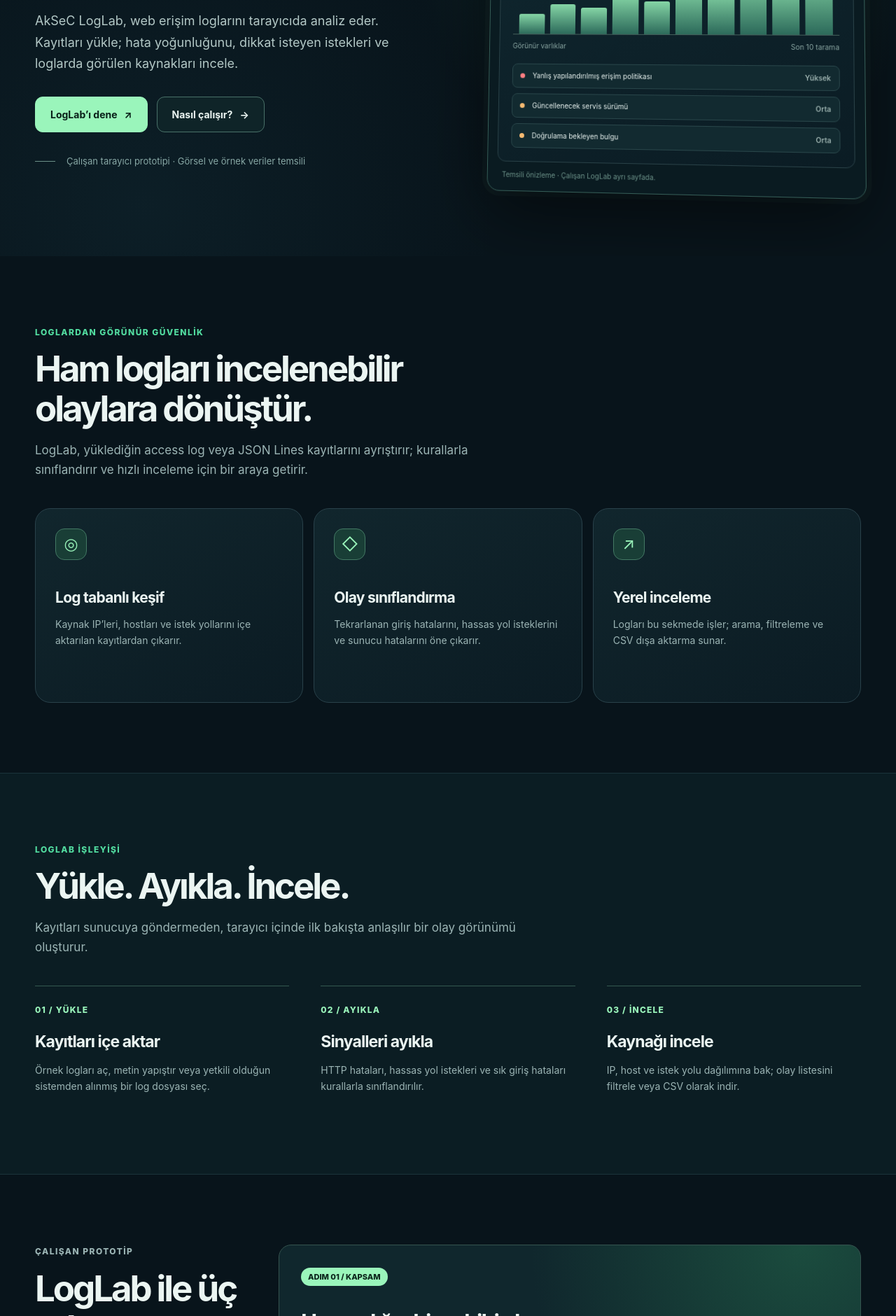
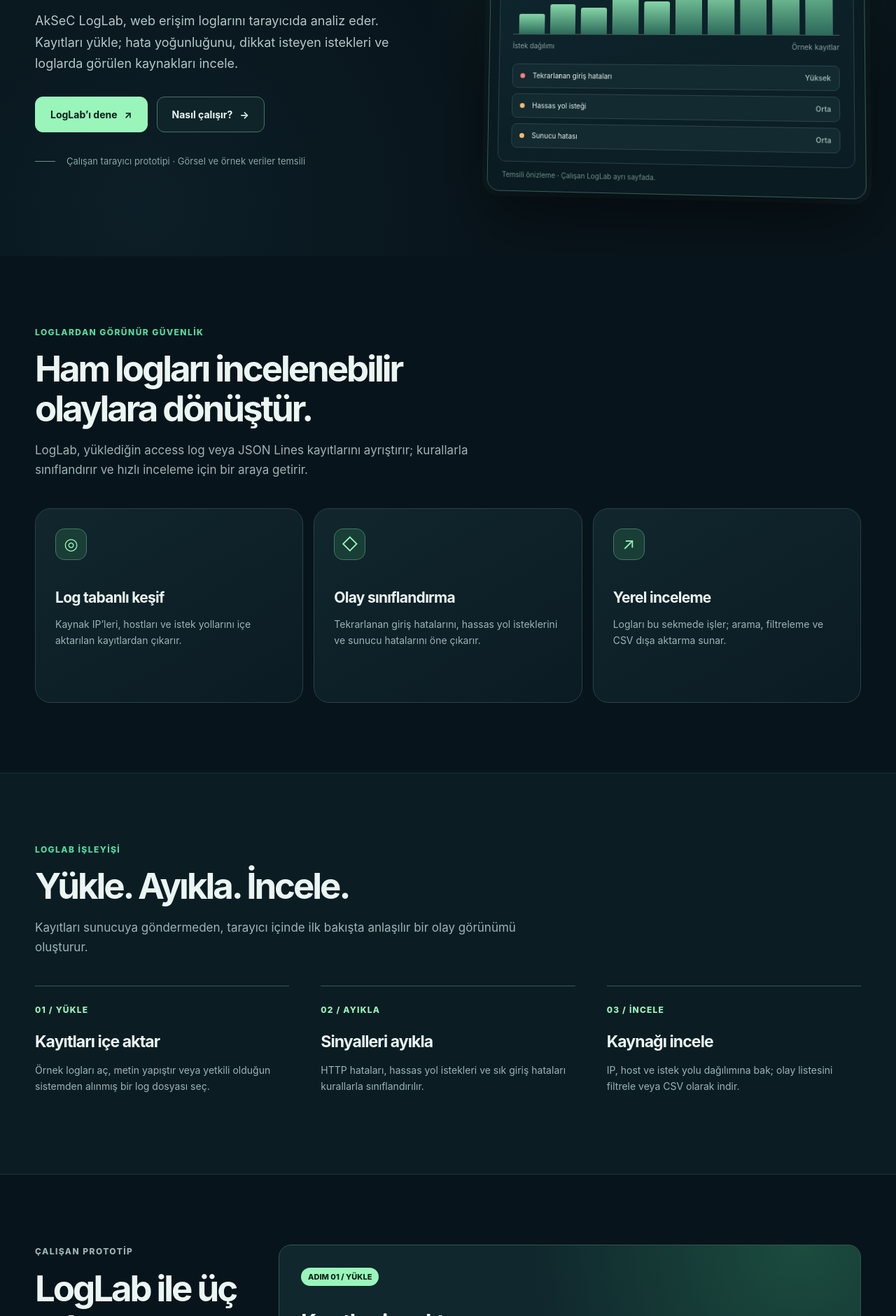
Before and after one commit to LyKeS0/AkSeC, a plain HTML site: page index.html in a window 1280 px wide. Shown: the part 440-2320 px from the top of the page at 70% size. Drawn offline with Linux system fonts and the light colour scheme.

Commit message:
Align homepage with LogLab demo

```diff
--- a/index.html
+++ b/index.html
@@ -28,11 +28,11 @@
   <main id="icerik">
     <section class="hero" id="ust"><div class="shell hero-grid">
       <div><div class="eyebrow"><span class="dot"></span>Çalışan log analizi prototipi</div><h1>Görmediğin riski <em>yönetemezsin.</em></h1><p class="hero-copy">AkSeC LogLab, web erişim loglarını tarayıcıda analiz eder. Kayıtları yükle; hata yoğunluğunu, dikkat isteyen istekleri ve loglarda görülen kaynakları incele.</p><div class="hero-actions"><a class="btn btn-primary" href="./app.html">LogLab’ı dene <span aria-hidden="true">↗</span></a><a class="btn btn-outline" href="#cozum">Nasıl çalışır? <span aria-hidden="true">→</span></a></div><div class="hero-note"><span class="line"></span><span>Çalışan tarayıcı prototipi · Görsel ve örnek veriler temsili</span></div></div>
-      <div class="screen" role="img" aria-label="AkSeC için temsili güvenlik görünürlüğü paneli"><div class="screen-top"><span class="window-dots"><i></i><i></i><i></i></span><span>aksec / genel görünüm</span><span>◉</span></div><div class="screen-body"><div class="screen-heading"><strong>Güvenlik görünümü</strong><span class="demo-tag">Örnek veri</span></div><div class="mini-stats"><div class="mini-stat"><small>İzlenen varlık</small><b>24</b></div><div class="mini-stat"><small>İncelenecek bulgu</small><b>07</b></div><div class="mini-stat"><small>Kapatılan aksiyon</small><b>18</b></div></div><div class="graph" aria-hidden="true"><span></span><span></span><span></span><span></span><span></span><span></span><span></span><span></span><span></span><span></span></div><div class="graph-caption"><span>Görünür varlıklar</span><span>Son 10 tarama</span></div><div class="risk-list"><div class="risk-row"><span class="risk-dot"></span><span>Yanlış yapılandırılmış erişim politikası</span><strong>Yüksek</strong></div><div class="risk-row"><span class="risk-dot"></span><span>Güncellenecek servis sürümü</span><strong>Orta</strong></div><div class="risk-row"><span class="risk-dot"></span><span>Doğrulama bekleyen bulgu</span><strong>Orta</strong></div></div></div><div class="screen-foot">Temsili önizleme · Çalışan LogLab ayrı sayfada.</div></div>
+      <div class="screen" role="img" aria-label="AkSeC için temsili güvenlik görünürlüğü paneli"><div class="screen-top"><span class="window-dots"><i></i><i></i><i></i></span><span>aksec / genel görünüm</span><span>◉</span></div><div class="screen-body"><div class="screen-heading"><strong>LogLab / örnek analiz</strong><span class="demo-tag">Örnek veri</span></div><div class="mini-stats"><div class="mini-stat"><small>Toplam olay</small><b>14</b></div><div class="mini-stat"><small>Dikkat isteyen</small><b>09</b></div><div class="mini-stat"><small>Kaynak IP</small><b>05</b></div></div><div class="graph" aria-hidden="true"><span></span><span></span><span></span><span></span><span></span><span></span><span></span><span></span><span></span><span></span></div><div class="graph-caption"><span>İstek dağılımı</span><span>Örnek kayıtlar</span></div><div class="risk-list"><div class="risk-row"><span class="risk-dot"></span><span>Tekrarlanan giriş hataları</span><strong>Yüksek</strong></div><div class="risk-row"><span class="risk-dot"></span><span>Hassas yol isteği</span><strong>Orta</strong></div><div class="risk-row"><span class="risk-dot"></span><span>Sunucu hatası</span><strong>Orta</strong></div></div></div><div class="screen-foot">Temsili önizleme · Çalışan LogLab ayrı sayfada.</div></div>
     </div></section>
     <section class="section" id="cozum"><div class="shell"><div class="section-head"><p class="kicker">Loglardan görünür güvenlik</p><h2>Ham logları incelenebilir olaylara dönüştür.</h2><p class="section-lead">LogLab, yüklediğin access log veya JSON Lines kayıtlarını ayrıştırır; kurallarla sınıflandırır ve hızlı inceleme için bir araya getirir.</p></div><div class="feature-grid"><article class="feature"><div class="icon" aria-hidden="true">◎</div><h3>Log tabanlı keşif</h3><p>Kaynak IP’leri, hostları ve istek yollarını içe aktarılan kayıtlardan çıkarır.</p></article><article class="feature"><div class="icon" aria-hidden="true">◇</div><h3>Olay sınıflandırma</h3><p>Tekrarlanan giriş hatalarını, hassas yol isteklerini ve sunucu hatalarını öne çıkarır.</p></article><article class="feature"><div class="icon" aria-hidden="true">↗</div><h3>Yerel inceleme</h3><p>Logları bu sekmede işler; arama, filtreleme ve CSV dışa aktarma sunar.</p></article></div></div></section>
     <section class="section flow" id="isleyis"><div class="shell"><div class="section-head"><p class="kicker">LogLab işleyişi</p><h2>Yükle. Ayıkla. İncele.</h2><p class="section-lead">Kayıtları sunucuya göndermeden, tarayıcı içinde ilk bakışta anlaşılır bir olay görünümü oluşturur.</p></div><div class="flow-grid"><div class="step"><span class="step-num">01 / YÜKLE</span><h3>Kayıtları içe aktar</h3><p>Örnek logları aç, metin yapıştır veya yetkili olduğun sistemden alınmış bir log dosyası seç.</p></div><div class="step"><span class="step-num">02 / AYIKLA</span><h3>Sinyalleri ayıkla</h3><p>HTTP hataları, hassas yol istekleri ve sık giriş hataları kurallarla sınıflandırılır.</p></div><div class="step"><span class="step-num">03 / İNCELE</span><h3>Kaynağı incele</h3><p>IP, host ve istek yolu dağılımına bak; olay listesini filtrele veya CSV olarak indir.</p></div></div></div></section>
-    <section class="section" id="demo"><div class="shell demo"><div class="demo-side"><div><p class="kicker">Çalışan prototip</p><h2>LogLab ile üç adım.</h2><p>Bu akışın çalışan sürümünü LogLab ekranında deneyebilirsin.</p></div><div class="demo-tabs" role="tablist" aria-label="Örnek akış adımları"><button type="button" role="tab" id="tab-1" aria-controls="panel-demo" aria-selected="true" data-demo="0">01 · Varlığı görünür kıl</button><button type="button" role="tab" id="tab-2" aria-controls="panel-demo" aria-selected="false" data-demo="1" tabindex="-1">02 · Bulguyu değerlendir</button><button type="button" role="tab" id="tab-3" aria-controls="panel-demo" aria-selected="false" data-demo="2" tabindex="-1">03 · Düzeltmeyi izle</button></div></div><div class="demo-card" id="panel-demo" role="tabpanel" aria-labelledby="tab-1" tabindex="0" aria-live="polite"><span class="badge" id="demo-badge">ADIM 01 / KAPSAM</span><h3 id="demo-title">Her varlığın bir sahibi olsun.</h3><p id="demo-copy">Kapsamdaki alan adı, uygulama ve servisleri tek listede düşün. Kaynağı, sahibi ve son kontrol tarihi görülebilsin.</p><ul id="demo-points"><li>Yetkili kapsamı açıkça tanımla</li><li>Sahiplik bilgisini kaydet</li><li>Değişiklikleri takip et</li></ul></div></div></section>
+    <section class="section" id="demo"><div class="shell demo"><div class="demo-side"><div><p class="kicker">Çalışan prototip</p><h2>LogLab ile üç adım.</h2><p>Bu akışın çalışan sürümünü LogLab ekranında deneyebilirsin.</p></div><div class="demo-tabs" role="tablist" aria-label="Örnek akış adımları"><button type="button" role="tab" id="tab-1" aria-controls="panel-demo" aria-selected="true" data-demo="0">01 · Kayıtları yükle</button><button type="button" role="tab" id="tab-2" aria-controls="panel-demo" aria-selected="false" data-demo="1" tabindex="-1">02 · Sinyalleri ayıkla</button><button type="button" role="tab" id="tab-3" aria-controls="panel-demo" aria-selected="false" data-demo="2" tabindex="-1">03 · Kaynağı keşfet</button></div></div><div class="demo-card" id="panel-demo" role="tabpanel" aria-labelledby="tab-1" tabindex="0" aria-live="polite"><span class="badge" id="demo-badge">ADIM 01 / YÜKLE</span><h3 id="demo-title">Kayıtları içe aktar.</h3><p id="demo-copy">Örnek loglarla başla veya yetkili olduğun sistemden aldığın access log dosyasını aç.</p><ul id="demo-points"><li>Access log veya JSON Lines yükle</li><li>Metni doğrudan yapıştır</li><li>Verileri bu sekmede işle</li></ul></div></div></section>
     <section class="section roadmap" id="yol-haritasi"><div class="shell roadmap-grid"><div><p class="kicker">Ürün yol haritası</p><h2>Küçük başlayıp güvenilir ilerlemek.</h2><p class="section-lead">LogLab çalışan bir erken prototiptir. Aşağıdaki maddeler sonraki geliştirmeler için fikirlerdir; şu anki özellikler değildir.</p></div><div class="roadmap-list"><div class="roadmap-item"><span>01</span><div><strong>Kalıcı envanter</strong><small>Yetkili varlıkların kaydedilmesi ve sahiplik takibi.</small></div></div><div class="roadmap-item"><span>02</span><div><strong>Gelişmiş kurallar</strong><small>Özelleştirilebilir eşikler, kanıt ve doğrulama akışı.</small></div></div><div class="roadmap-item"><span>03</span><div><strong>Ekip iş akışı</strong><small>Düzeltme adımlarının ve yeniden kontrol sonuçlarının takibi.</small></div></div></div></div></section>
     <section class="section"><div class="shell"><div class="cta-panel"><div><p class="kicker">AkSeC / LogLab</p><h2>Logları birlikte görünür kılalım.</h2><p>Çalışan LogLab prototipini aç, örnek logları yükle ve olay akışını incele.</p></div><a class="btn btn-primary" href="./app.html">LogLab’ı aç ↗</a></div></div></section>
   </main>
```
